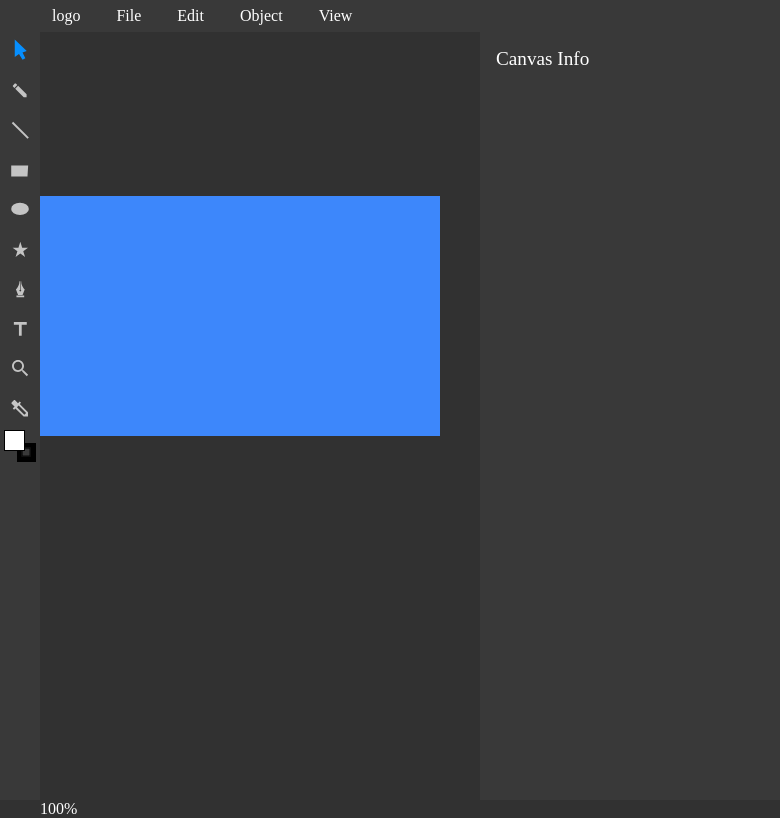
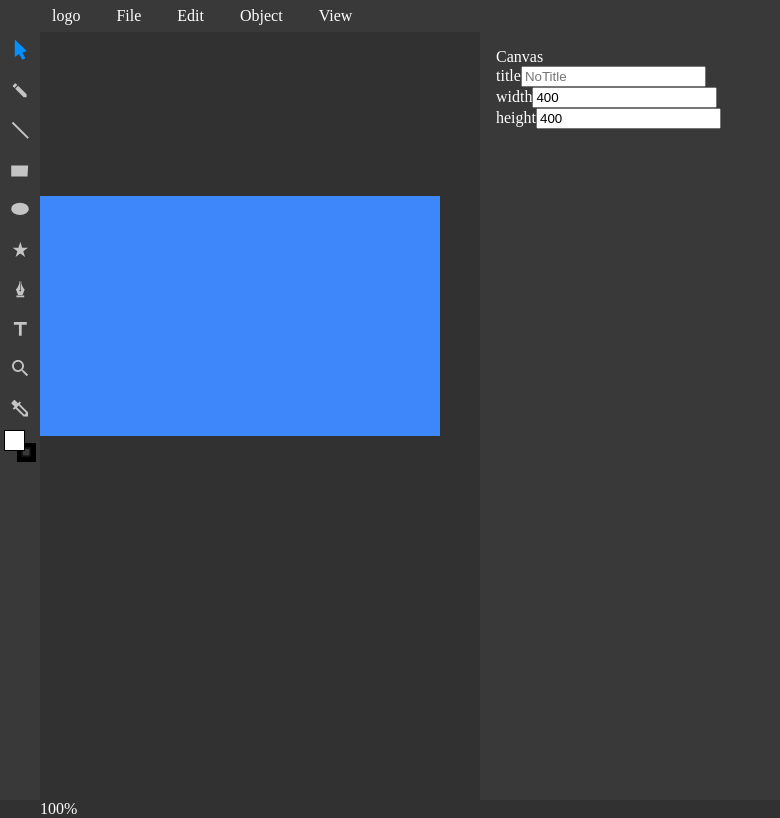
Before and after one commit to Honey-Bi/vector-draw, a React (Create React App) app: page / in a window 1280 px wide. Shown: the whole page, without its empty margins (0-780 px from the left). Built offline with nearby package versions, Linux system fonts and the light colour scheme.

Commit message:
선택자 정보읽기 기능 추가중

```diff
--- a/src/components/Panel.tsx
+++ b/src/components/Panel.tsx
@@ -1,26 +1,81 @@
-import { Select, Tools } from "../types";
+import React from "react";
+import { Select, Size, SvgObject, Tools } from "../types";
 
 type Props = {
   tool: Tools;
   select: Select;
+  canvasSize: Size;
+  setCanvasSize: (e: Size) => void;
 };
-function Panel({ tool, select }: Props) {
+function Panel({ tool, select, canvasSize, setCanvasSize }: Props) {
+  function handleChange(e: React.ChangeEvent<HTMLInputElement>) {
+    if (e.target.id === "height") {
+      setCanvasSize({
+        width: canvasSize.width,
+        height: Number(e.target.value),
+      });
+    } else if (e.target.id === "width") {
+      setCanvasSize({
+        width: Number(e.target.value),
+        height: canvasSize.height,
+      });
+    }
+  }
   function renderPanel() {
     let result = [];
-    switch (select) {
-      case null:
+    if (select) {
+      switch (select.tagName) {
+        case "rect":
+          <div key={select.id}></div>;
+          break;
+        case "line":
           result.push(
-          <div className="title" key={select}>
-            Canvas Info
+            <div key={select.id}>
+              <div className="select">Line</div>
             </div>
           );
           break;
       }
+    } else {
       result.push(
-      <div className="" key={tool}>
-        <div className=""></div>
+        <div key={select}>
+          <div className="select">Canvas</div>
+          <div className="input-group">
+            <label htmlFor="title">title</label>
+            <input
+              className="panel-input"
+              type="text"
+              id="title"
+              placeholder="NoTitle"
+            />
+          </div>
+          <div className="row">
+            <div className="input-group">
+              <label htmlFor="width">width</label>
+              <input
+                type="number"
+                id="width"
+                min="1"
+                onChange={handleChange}
+                value={canvasSize.width}
+                className="panel-input"
+              />
+            </div>
+            <div className="input-group">
+              <label htmlFor="height">height</label>
+              <input
+                type="number"
+                id="height"
+                min="1"
+                className="panel-input"
+                onChange={handleChange}
+                value={canvasSize.height}
+              />
+            </div>
+          </div>
         </div>
       );
+    }
     return result;
   }
   return <div className="panel">{renderPanel()}</div>;
```
Lines whose indentation alone changed are shown as unchanged.
